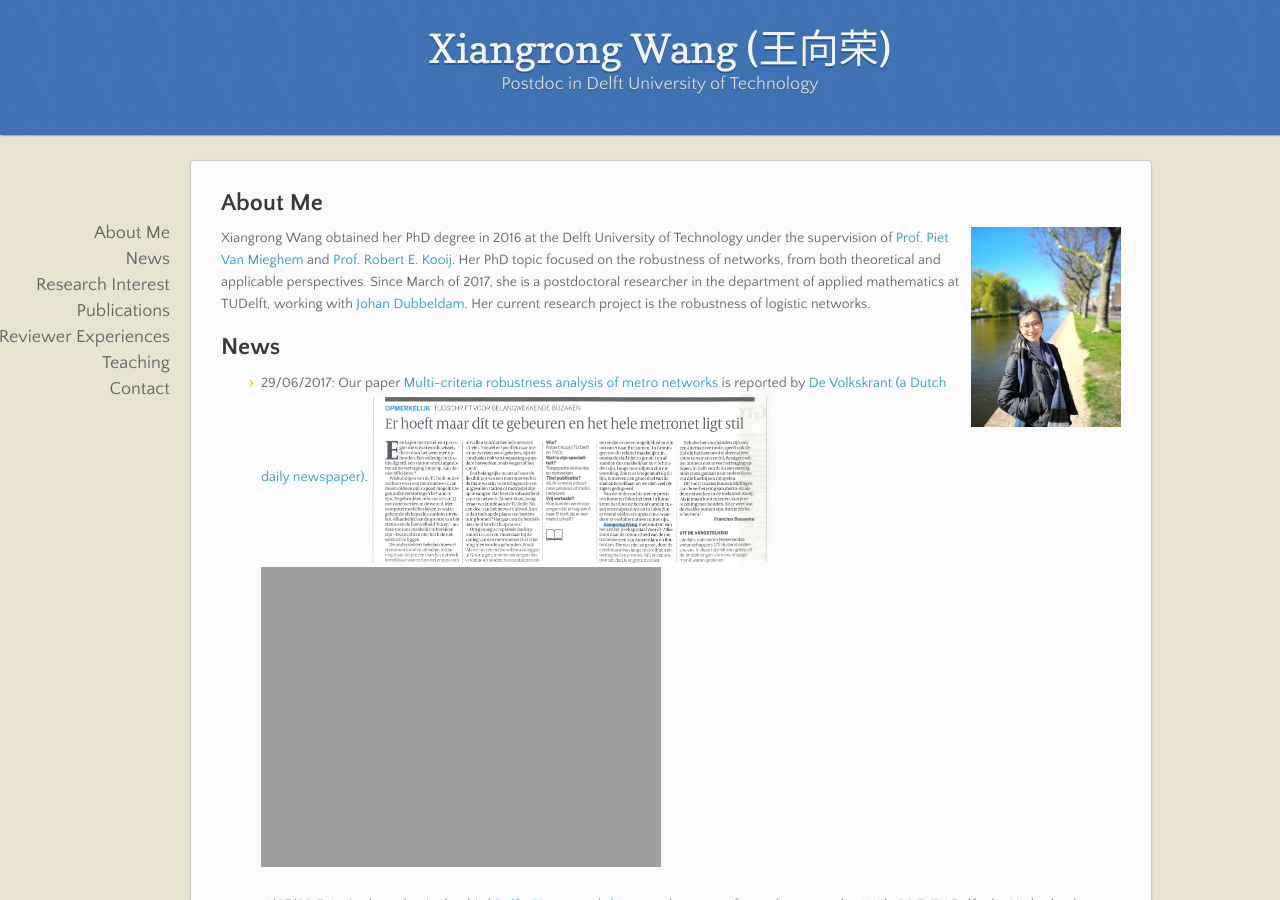
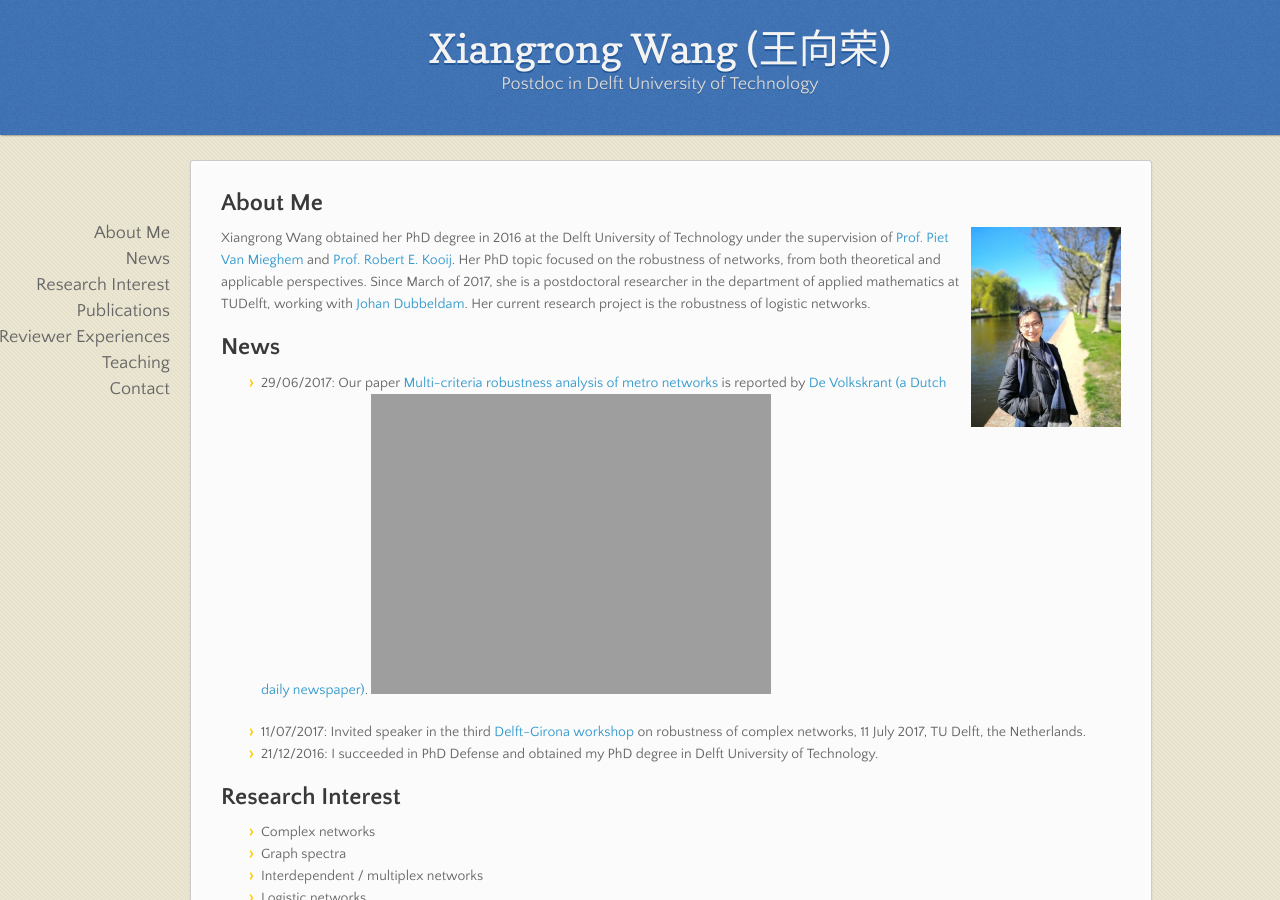
Before and after one commit to xiangrongwang/xiangrongwang.github.io, a Jekyll site: the page built from index.md, in a window 1280 px wide and 900 px high. Built offline with Jekyll 4.4.1, drawn with Linux system fonts in a browser that asks for light colours; nearby versions of some CDN libraries; our own code applies the rules of GitHub Pages for plain Markdown files.

Commit message:
Update index.md

```diff
--- a/index.md
+++ b/index.md
@@ -6,7 +6,6 @@ Her PhD topic focused on the robustness of networks,  from both theoretical and
 
 ## News
 * 29/06/2017: Our paper [Multi-criteria robustness analysis of metro networks](http://www.sciencedirect.com/science/article/pii/S0378437117300675) is reported by [De Volkskrant (a Dutch daily newspaper)]( http://www.volkskrant.nl/wetenschap/er-hoeft-maar-dit-te-gebeuren-en-het-hele-metronet-ligt-stil~a4503063/).
-<img align="middle" width='400' src="metro_article_deVolkstrant.png">
 ![De Volkskrant](metro_article_deVolkstrant.png=400x)
 
 * 11/07/2017: Invited speaker in the third [Delft-Girona workshop](https://www.nas.ewi.tudelft.nl/rocn/index.html) on robustness of complex networks, 11 July 2017, TU Delft, the Netherlands.
```
